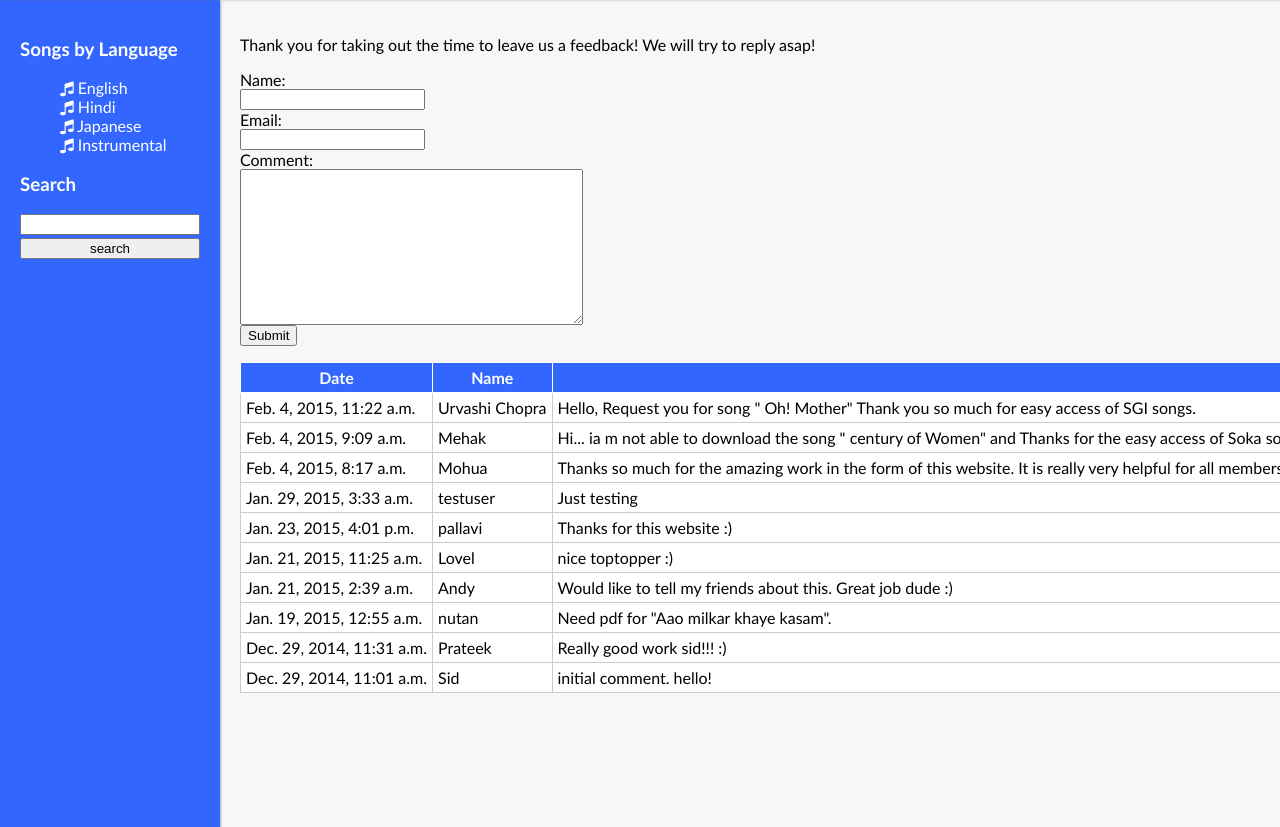
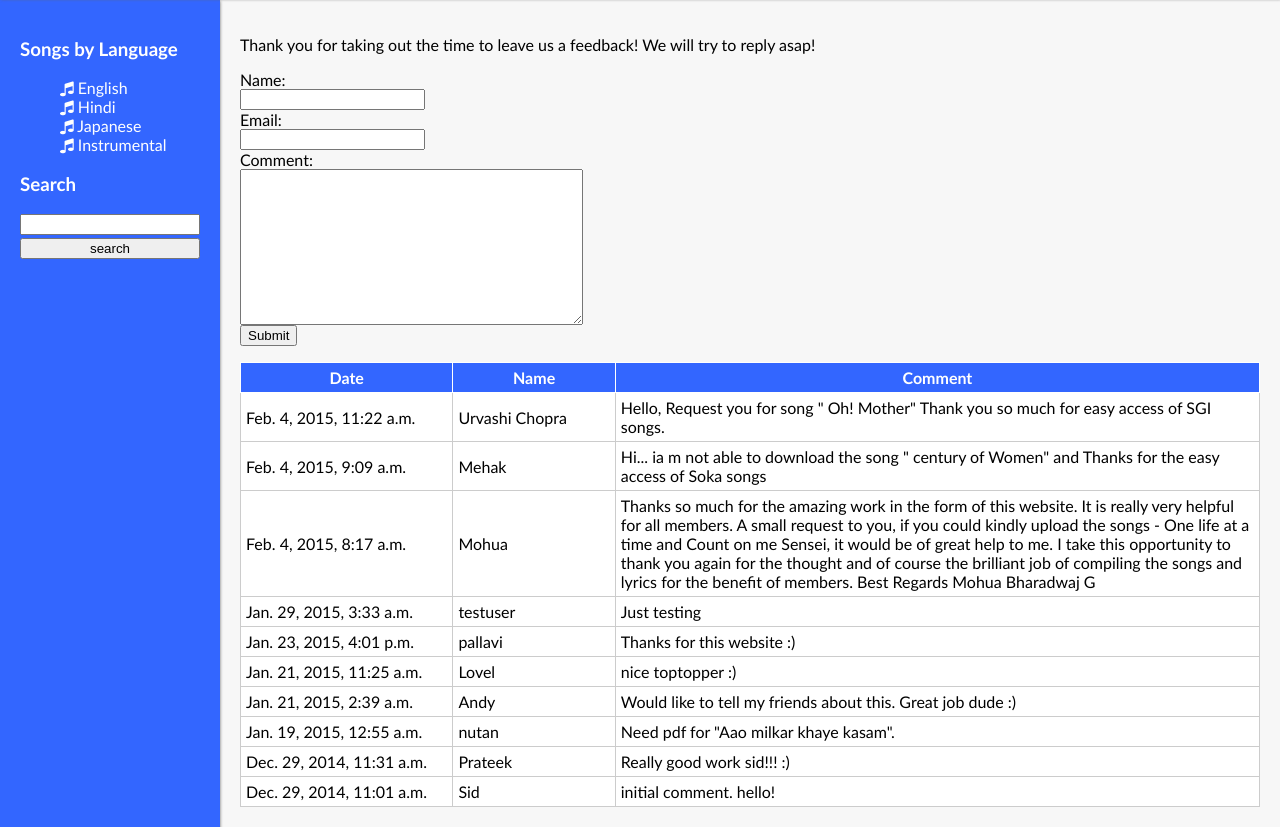
Before and after one commit to sidmanu/WorldOfSoka, a Django app: page /feedback/ in a window 1280 px wide. Shown: the part 121-948 px from the top of the page. Run offline with Django 3.2, Linux system fonts and the light colour scheme; data comes from the database, SQL or seed files in the repository; both versions use the stored data as it was after the commit; some libraries are stand-ins or nearby versions.

Commit message:
added oh mother song and updated feedback table

```diff
--- a/static/style.css
+++ b/static/style.css
@@ -148,13 +148,11 @@ body {
 
 .comments_table {
 	padding: 5px;
-	width:100%;
 	background-color:white;
 	border-collapse:collapse;
 }
 
 .comments_table td {
-	white-space:nowrap;
 	overflow:hidden;
 	text-overflow:ellipsis;
 	padding:5px;
--- a/templates/feedback/index.html
+++ b/templates/feedback/index.html
@@ -44,9 +44,9 @@
 
 <table class='comments_table'>
 <tr>
-	<th style="width:50px;"> Date </th>
-	<th> Name </th>
-	<th> Comment </th>
+	<th style="width:250px;"> Date </th>
+	<th style="width:180px;"> Name </th>
+	<th style="width:800px;"> Comment </th>
 </tr>
 {% for comment in comments %}
 <tr>
```
Also changed, not shown: db.sqlite3, songs/migrations/0006_auto_20150119_1020.py (added), songs/migrations/0007_auto_20150119_1041.py (added), 1 other file.
